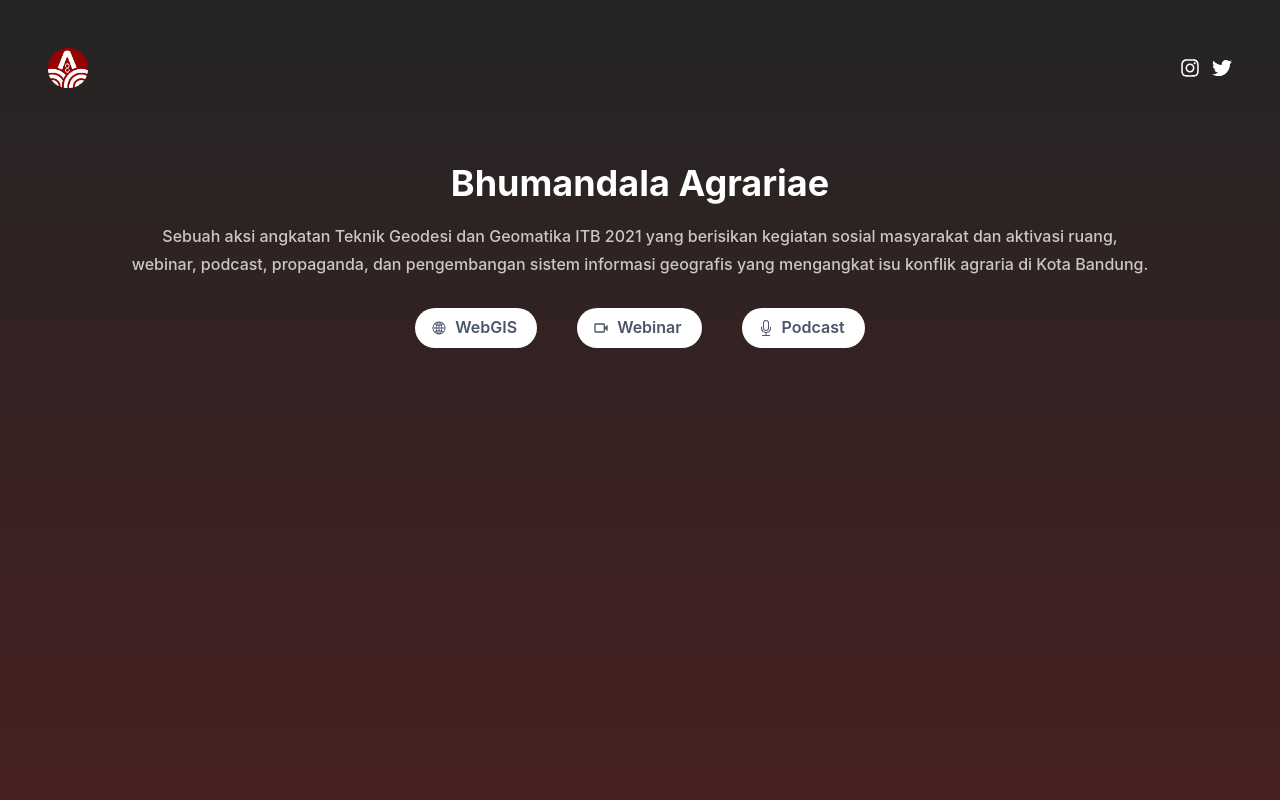
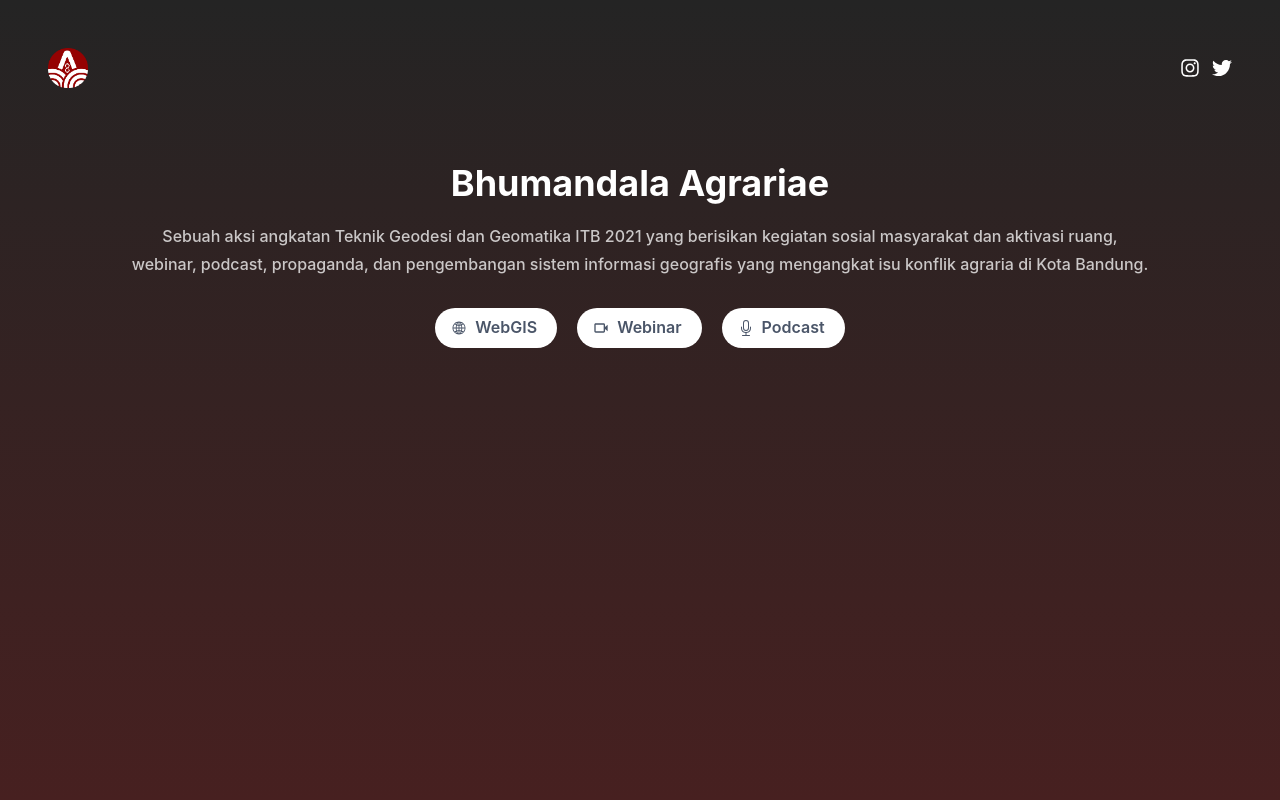
Before and after one commit to farellfaiz/bhumandala-agrariae, a React (Create React App) app: page / in a window 1280 px wide. Shown: the top 800 px of the page. Built offline with nearby package versions, Linux system fonts and the light colour scheme.

Commit message:
Update App.js

```diff
--- a/src/App.js
+++ b/src/App.js
@@ -38,9 +38,9 @@ class App extends React.Component {
               <h1>Bhumandala Agrariae</h1>
               <p className='deskripsi' align='center'>Sebuah aksi angkatan Teknik Geodesi dan Geomatika ITB 2021 yang berisikan kegiatan sosial masyarakat dan aktivasi ruang, webinar, podcast, propaganda, dan pengembangan sistem informasi geografis yang mengangkat isu konflik agraria di Kota Bandung.</p>
               <Box mt='30px'>
-                <Link mx='20px' href='https://www.arcgis.com/apps/instant/sidebar/index.html?appid=7e41d05499ea4cae97c0242b54f000a7'><Button leftIcon={<IoIosGlobe />} pr='20px' bg='white' color='gray.600' borderRadius='full'>WebGIS</Button></Link>
+                <Link href='https://www.arcgis.com/apps/instant/sidebar/index.html?appid=7e41d05499ea4cae97c0242b54f000a7'><Button leftIcon={<IoIosGlobe />} pr='20px' bg='white' color='gray.600' borderRadius='full'>WebGIS</Button></Link>
                 <Link mx='20px' href='https://bit.ly/WebinarBhumandalaAgr'><Button leftIcon={<BiVideo />} pr='20px' bg='white' color='gray.600' borderRadius='full'>Webinar</Button></Link>
-                <Link mx='20px' href='#'><Button leftIcon={<BsMic />} pr='20px' bg='white' color='gray.600' borderRadius='full'>Podcast</Button></Link>
+                <Link href='#'><Button leftIcon={<BsMic />} pr='20px' bg='white' color='gray.600' borderRadius='full'>Podcast</Button></Link>
               </Box>
             </div>
           </div>
```
